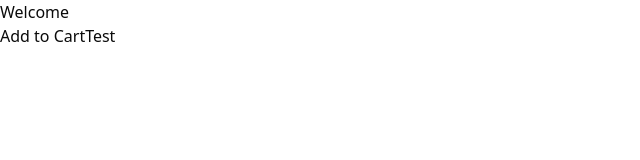
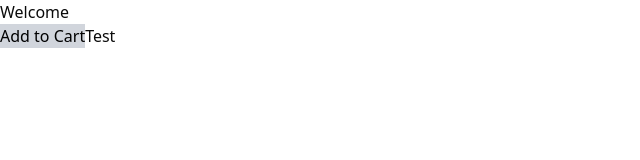
Before and after one commit to DilshanGAM/dil-bag-fashion, a Next.js app: page /test in a window 1280 px wide. Shown: the top 160 px of the page, without its empty margins (0-640 px from the left). Built offline with nearby package versions, Linux system fonts and the light colour scheme.

Commit message:
dark mode support enabled ✏️

```diff
--- a/package.json
+++ b/package.json
@@ -18,6 +18,7 @@
     "lucide-react": "^0.510.0",
     "negotiator": "^1.0.0",
     "next": "15.3.2",
+    "next-themes": "^0.4.6",
     "react": "^19.0.0",
     "react-dom": "^19.0.0",
     "tailwind-merge": "^3.3.0"
--- a/src/app/[lang]/layout.tsx
+++ b/src/app/[lang]/layout.tsx
@@ -4,6 +4,7 @@ import { getDictionary } from "@/utils/intl/dictionaries";
 import type { Metadata } from "next";
 import { Geist, Geist_Mono } from "next/font/google";
 import "./globals.css";
+import { ThemeProvider } from "@/components/theme-provider";
 
 const geistSans = Geist({
 	variable: "--font-geist-sans",
@@ -30,11 +31,18 @@ export default async function RootLayout({
 	const dict = await getDictionary((await params).lang);
 
 	return (
-		<html lang={(await params).lang}>
+		<html lang={(await params).lang} suppressHydrationWarning>
 			<body
 				className={`${geistSans.variable} ${geistMono.variable} antialiased`}
 			>
+        <ThemeProvider
+            attribute="class"
+            defaultTheme="system"
+            enableSystem
+            disableTransitionOnChange
+          >
 				<I18nProvider dict={dict}>{children}</I18nProvider>
+        </ThemeProvider>
 			</body>
 		</html>
 	);
--- a/src/app/[lang]/page.tsx
+++ b/src/app/[lang]/page.tsx
@@ -5,9 +5,10 @@ import Link from "next/link"
 export default async function Page({ params }: { params: Promise<{ lang: string}> }) {
   const dict = await getDictionary((await params).lang)
   return (
+
     <div>
       <h1>{dict.home.welcome}</h1>
-      <button>{dict.home.cart}</button>
+      <button className="dark:bg-gray-800 dark:text-white bg-gray-300 text-black">{dict.home.cart}</button>
       <Link href={"/test"}>Test</Link>
     </div>
   )
--- a/src/app/[lang]/test/page.tsx
+++ b/src/app/[lang]/test/page.tsx
@@ -1,6 +1,7 @@
 "use client"
 import { LanguageSwitcher } from "@/components/custom/languageSwitcher";
 import { useI18n } from "@/lib/i18n-context";
+import { useTheme } from "next-themes";
 import { useSearchParams } from "next/navigation";
 import { Suspense } from "react";
 
@@ -8,11 +9,19 @@ function Page(){
     const searchParams = useSearchParams();
     const t = searchParams.get("t")||"not found";
     const dict = useI18n();
+    const {setTheme} = useTheme()
     return(
         <div>
             <h1>{dict.home.cart}</h1>
             <p>{t}</p>
             <LanguageSwitcher/>
+            <a href="/">Home</a>
+            <button className="dark:text-white dark:bg-gray-800 bg-gray-300 text-black" onClick={()=>{setTheme("light")}}>
+                Light
+            </button>
+            <button className="dark:text-white dark:bg-gray-800 bg-gray-300 text-black" onClick={()=>{setTheme("dark")}}>
+                Dark
+            </button>
         </div>
     )
 }
--- /dev/null
+++ b/src/components/theme-provider.tsx
@@ -0,0 +1,11 @@
+"use client"
+
+import * as React from "react"
+import { ThemeProvider as NextThemesProvider } from "next-themes"
+
+export function ThemeProvider({
+  children,
+  ...props
+}: React.ComponentProps<typeof NextThemesProvider>) {
+  return <NextThemesProvider {...props}>{children}</NextThemesProvider>
+}
```
Also changed, not shown: 1 other file (tests, documents, lock files or other folders).
